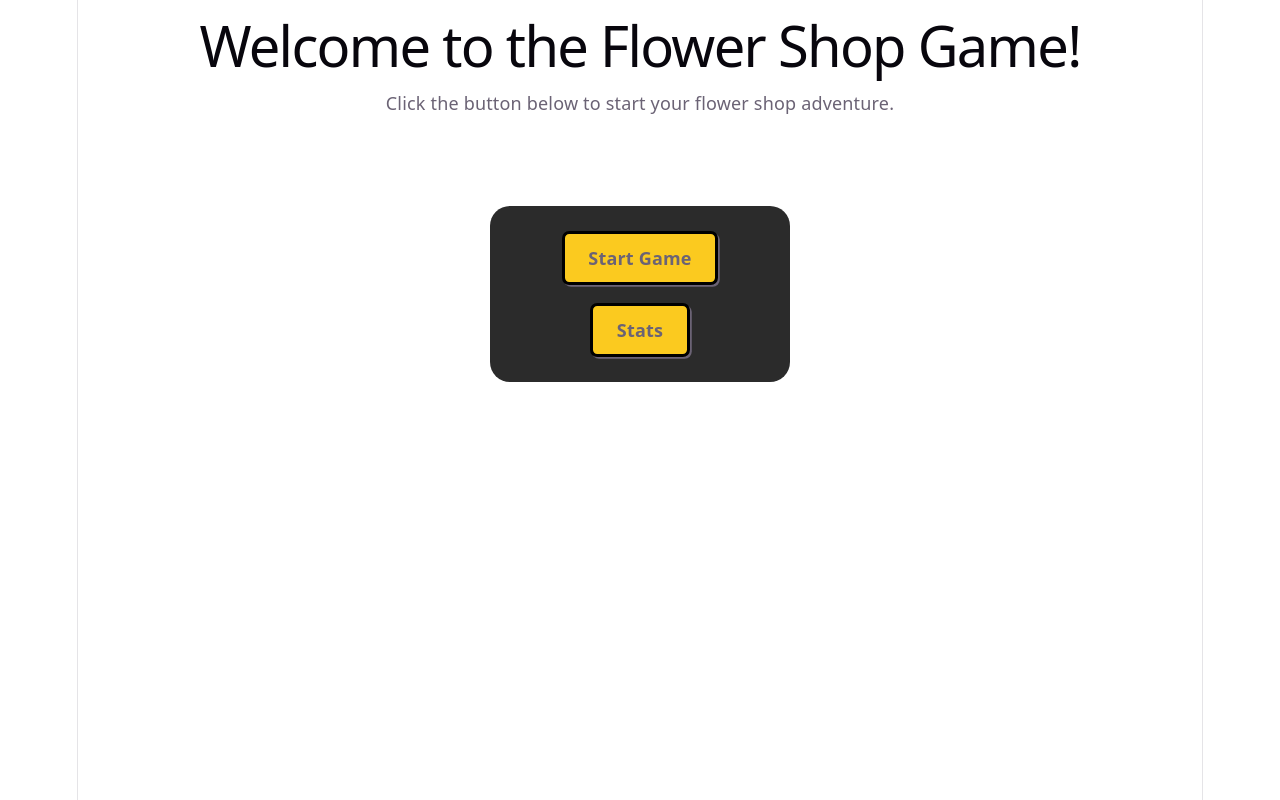
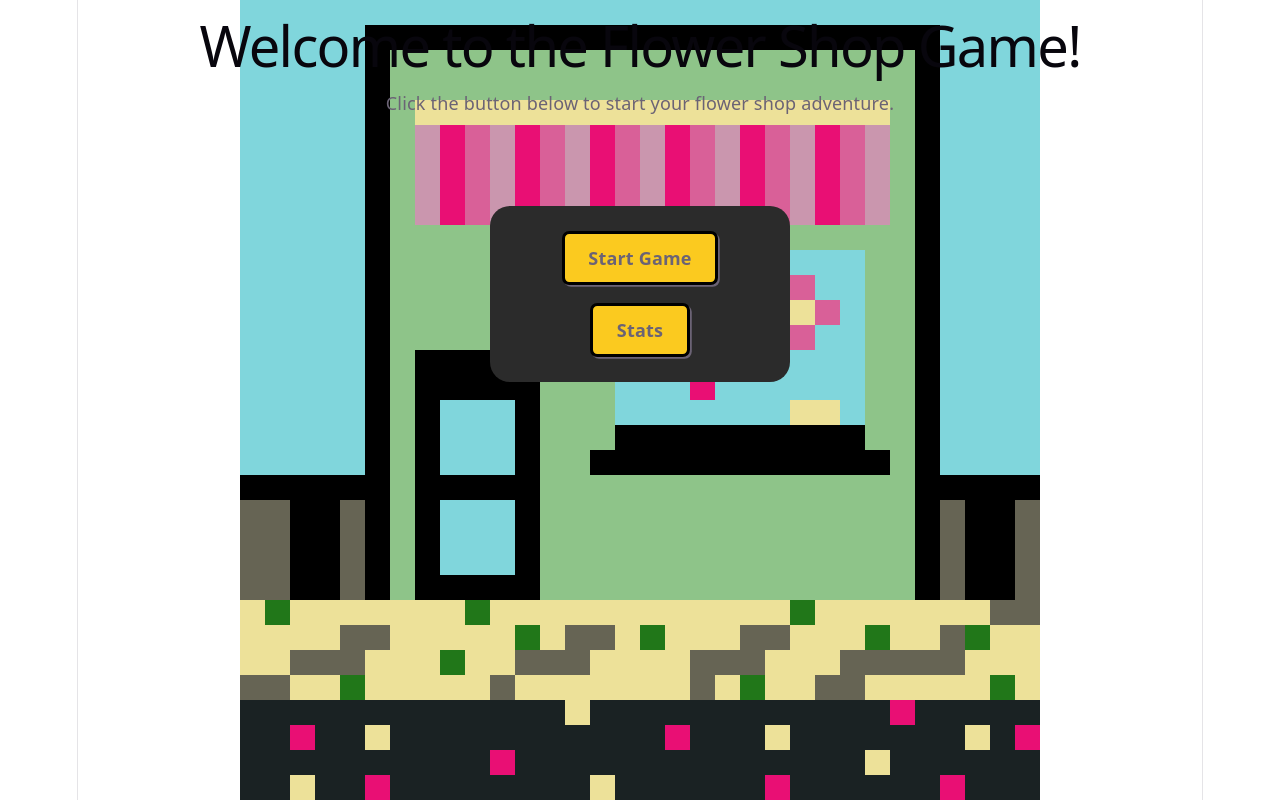
Before and after one commit to zincaI/Flower-shop-game, a React (Vite) app in the folder flower-shop/: page / in a window 1280 px wide. Built offline with nearby package versions, Linux system fonts and the light colour scheme.

Commit message:
Background

```diff
--- a/flower-shop/src/App.css
+++ b/flower-shop/src/App.css
@@ -182,3 +182,12 @@
 		border-right-color: var(--border);
 	}
 }
+
+.background {
+	background-image: url('./assets/background/flower_house.png');
+	min-height: 100vh;
+	min-height: 100svh;
+	background-position: center;
+	background-size: contain;
+	background-repeat: no-repeat;
+}
--- a/flower-shop/src/App.tsx
+++ b/flower-shop/src/App.tsx
@@ -4,7 +4,9 @@ import StartPage from './pages/StartPage';
 function App() {
 	return (
 		<>
-			<StartPage />
+			<div className='background'>
+				<StartPage />
+			</div>
 		</>
 	);
 }
```
Also changed, not shown: flower-shop/src/assets/background/flower_house.png (added). Lines whose indentation alone changed are shown as unchanged.
